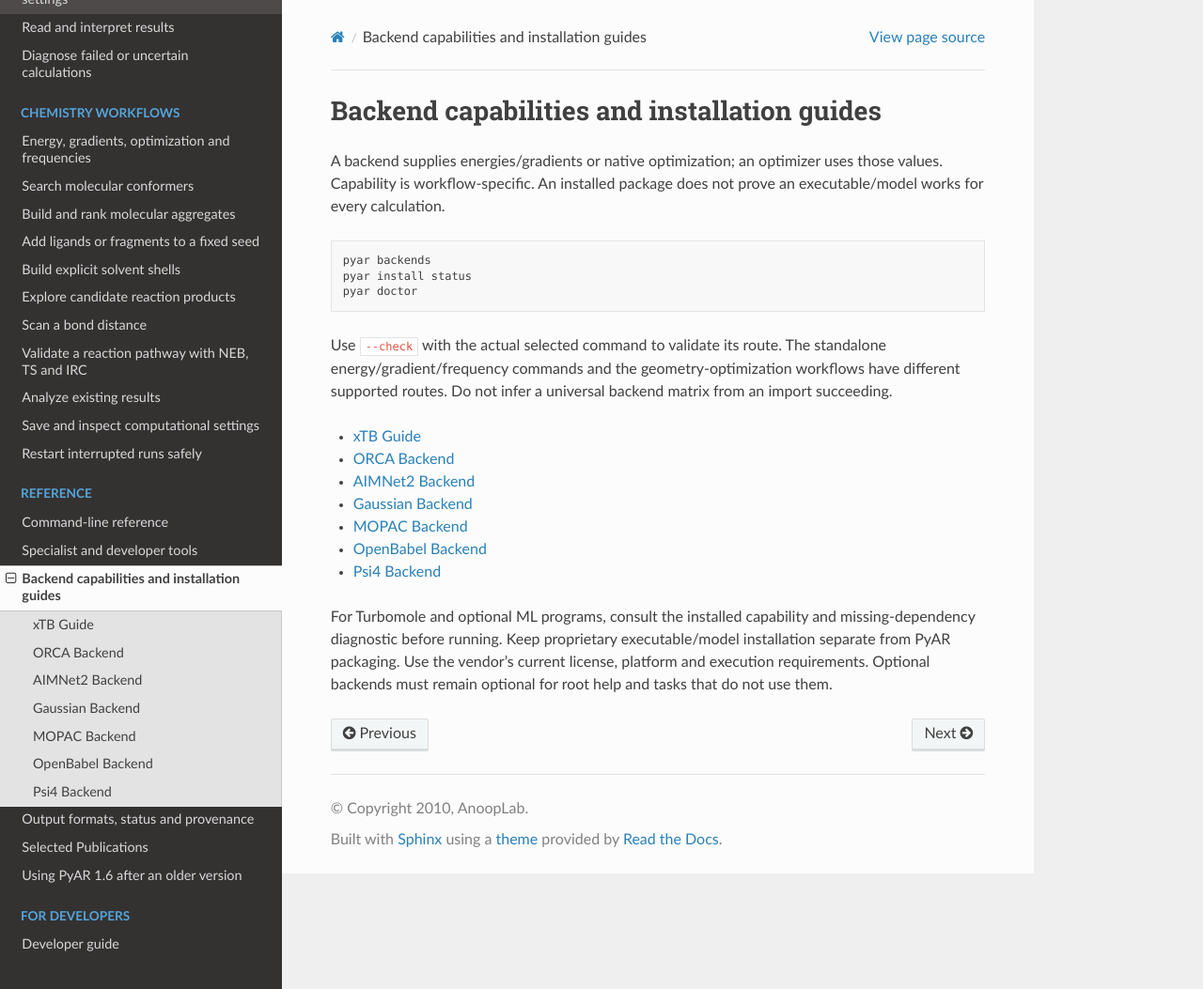
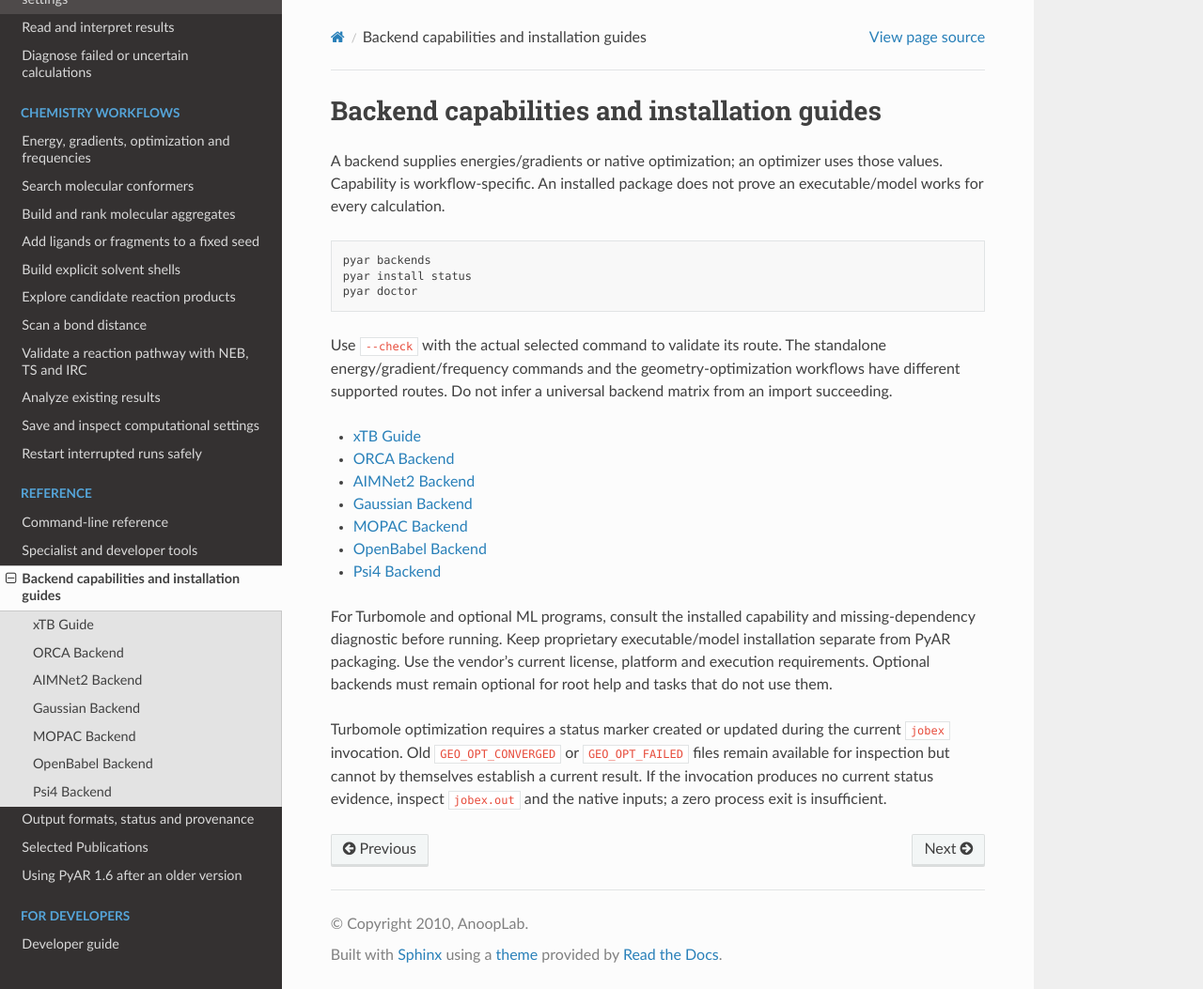
Before and after one commit to anooplab/pyar, a Sphinx documentation site: the page built from docs/reference/backends.rst, in a window 1280 px wide and 1053 px high. Shown: the whole window at 94% size. Built offline with Sphinx 7.4.7 and the Read the Docs theme 3.1.0, drawn with Linux system fonts in a browser that asks for light colours.

Commit message:
Document current-run Turbomole status requirement

```diff
--- a/docs/reference/backends.rst
+++ b/docs/reference/backends.rst
@@ -32,3 +32,9 @@ missing-dependency diagnostic before running. Keep proprietary executable/model
 installation separate from PyAR packaging. Use the vendor's current license,
 platform and execution requirements. Optional backends must remain optional for
 root help and tasks that do not use them.
+
+Turbomole optimization requires a status marker created or updated during the
+current ``jobex`` invocation. Old ``GEO_OPT_CONVERGED`` or ``GEO_OPT_FAILED``
+files remain available for inspection but cannot by themselves establish a
+current result. If the invocation produces no current status evidence, inspect
+``jobex.out`` and the native inputs; a zero process exit is insufficient.
```
